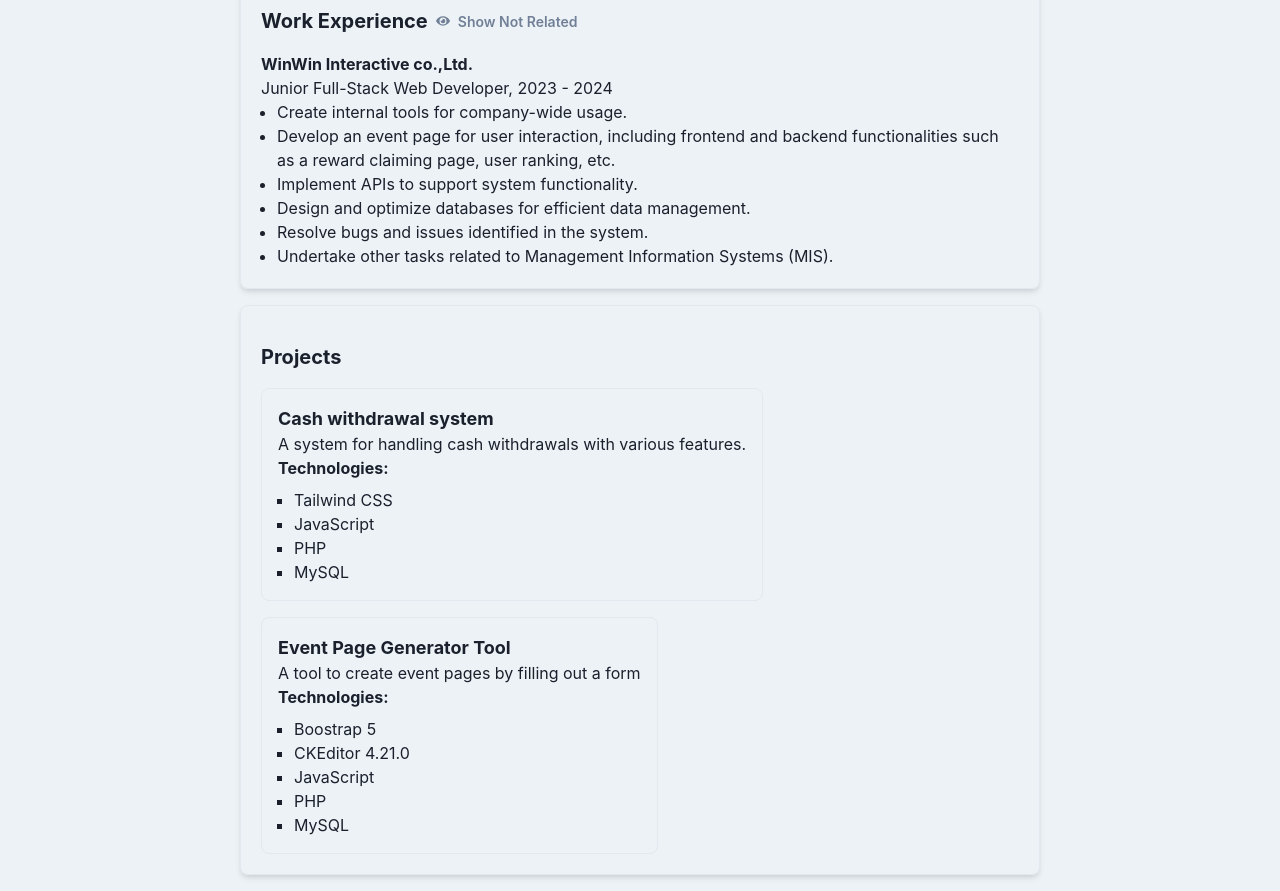
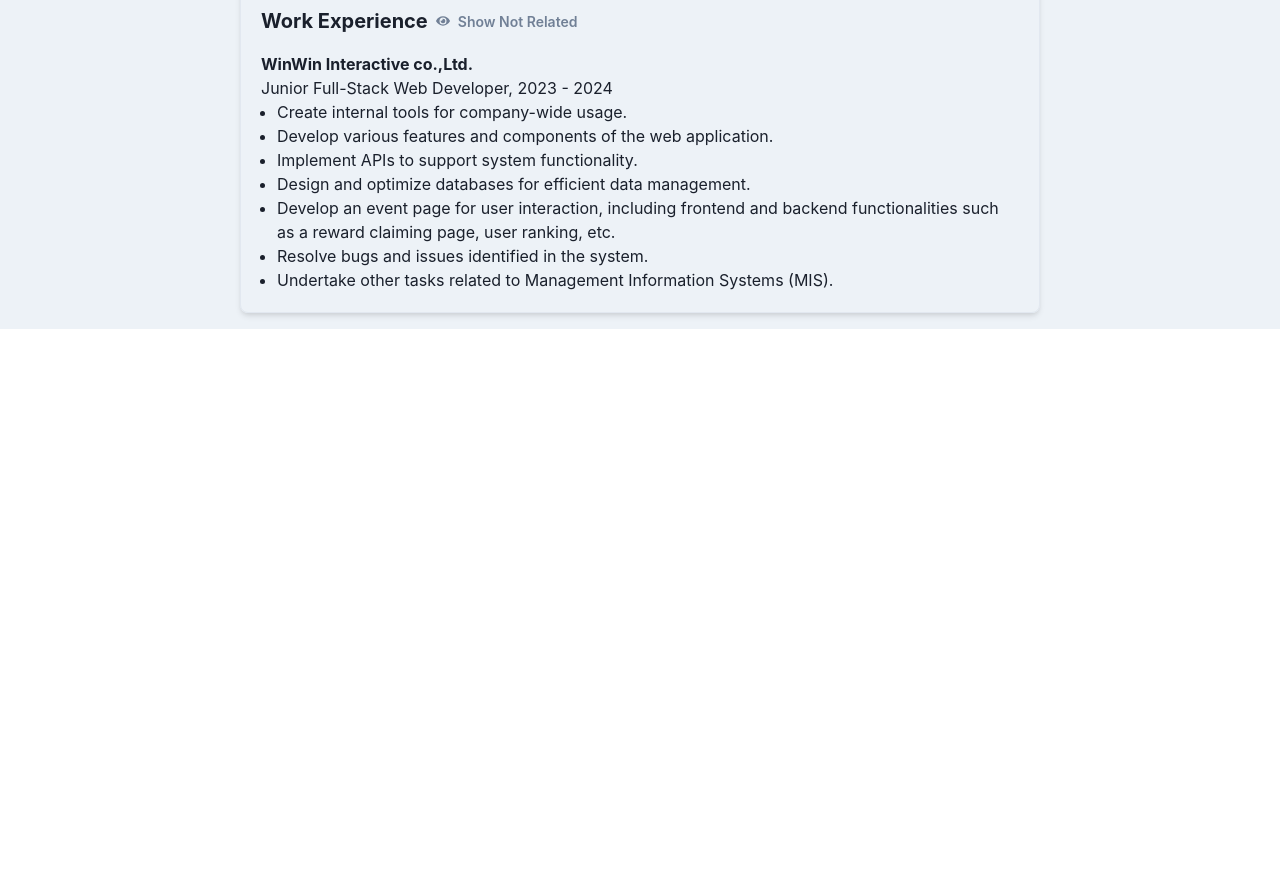
Before and after one commit to ASonneP/Aphakorn-cv, a React (Create React App) app: page / in a window 1280 px wide. Shown: the part 720-1611 px from the top of the page. After the commit the page ends 1049 px from the top, so only its background shows below. Built offline with nearby package versions, Linux system fonts and the light colour scheme.

Commit message:
:pencil2: Small updates to cvData

```diff
--- a/src/components/App.js
+++ b/src/components/App.js
@@ -13,7 +13,7 @@
 import Education from "./Education";
 import WorkExperience from "./WorkExperience";
 import Skills from "./Skills";
-import Projects from "./Projects";
+// import Projects from "./Projects";
 import ColorModeSwitcher from "./ColorModeSwitcher";
 import html2pdf from "html2pdf.js";
 
@@ -88,7 +88,7 @@
           <Education />
           <Skills />
           <WorkExperience />
-          <Projects />
+          {/* <Projects /> */}
         </Box>
       </Flex>
     </Box>
--- a/src/data/cvData.js
+++ b/src/data/cvData.js
@@ -30,9 +30,10 @@
       type: "related",
       responsibilities: [
         "Create internal tools for company-wide usage.",
-        "Develop an event page for user interaction, including frontend and backend functionalities such as a reward claiming page, user ranking, etc.",
+        "Develop various features and components of the web application.",
         "Implement APIs to support system functionality.",
         "Design and optimize databases for efficient data management.",
+        "Develop an event page for user interaction, including frontend and backend functionalities such as a reward claiming page, user ranking, etc.",
         "Resolve bugs and issues identified in the system.",
         "Undertake other tasks related to Management Information Systems (MIS).",
       ],
```
